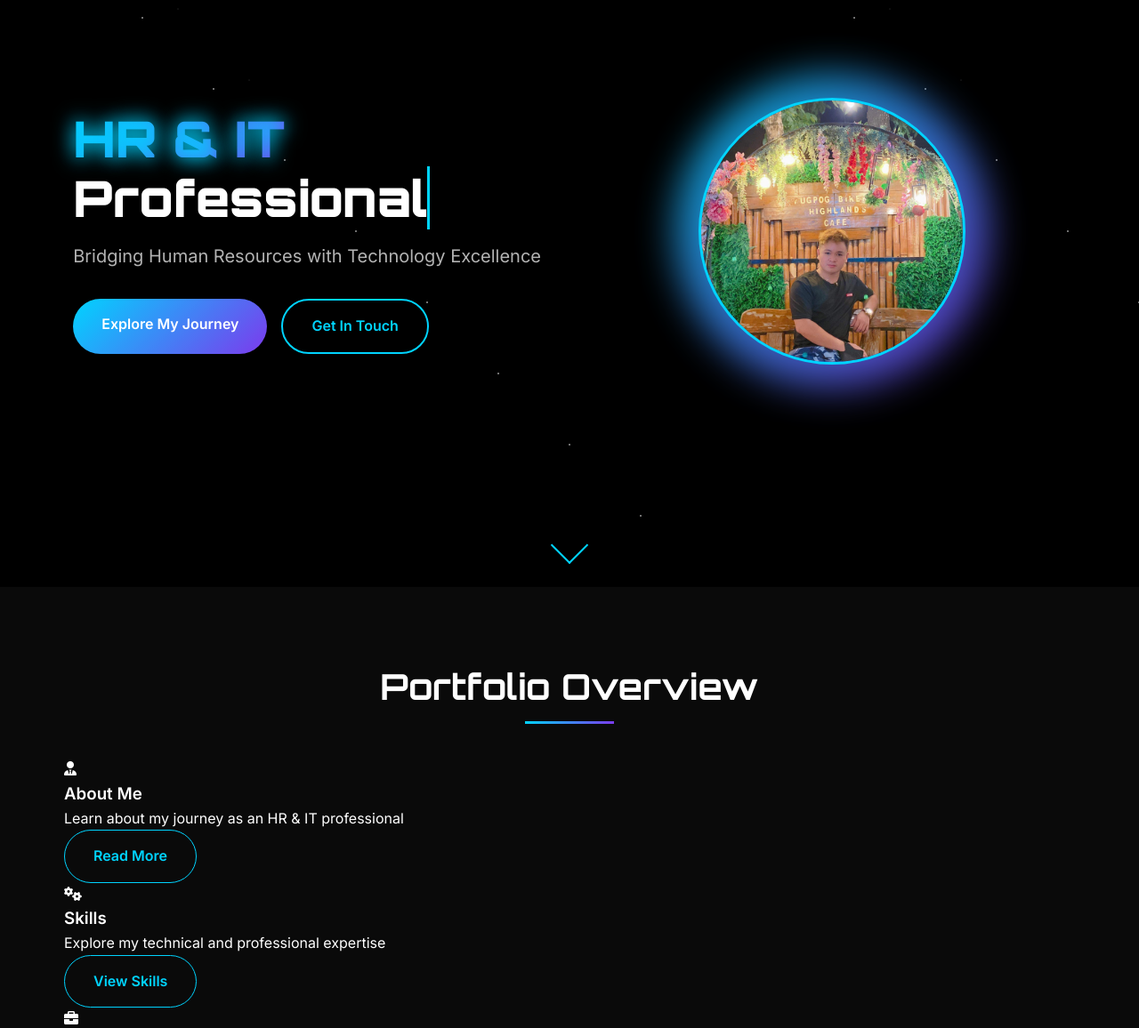
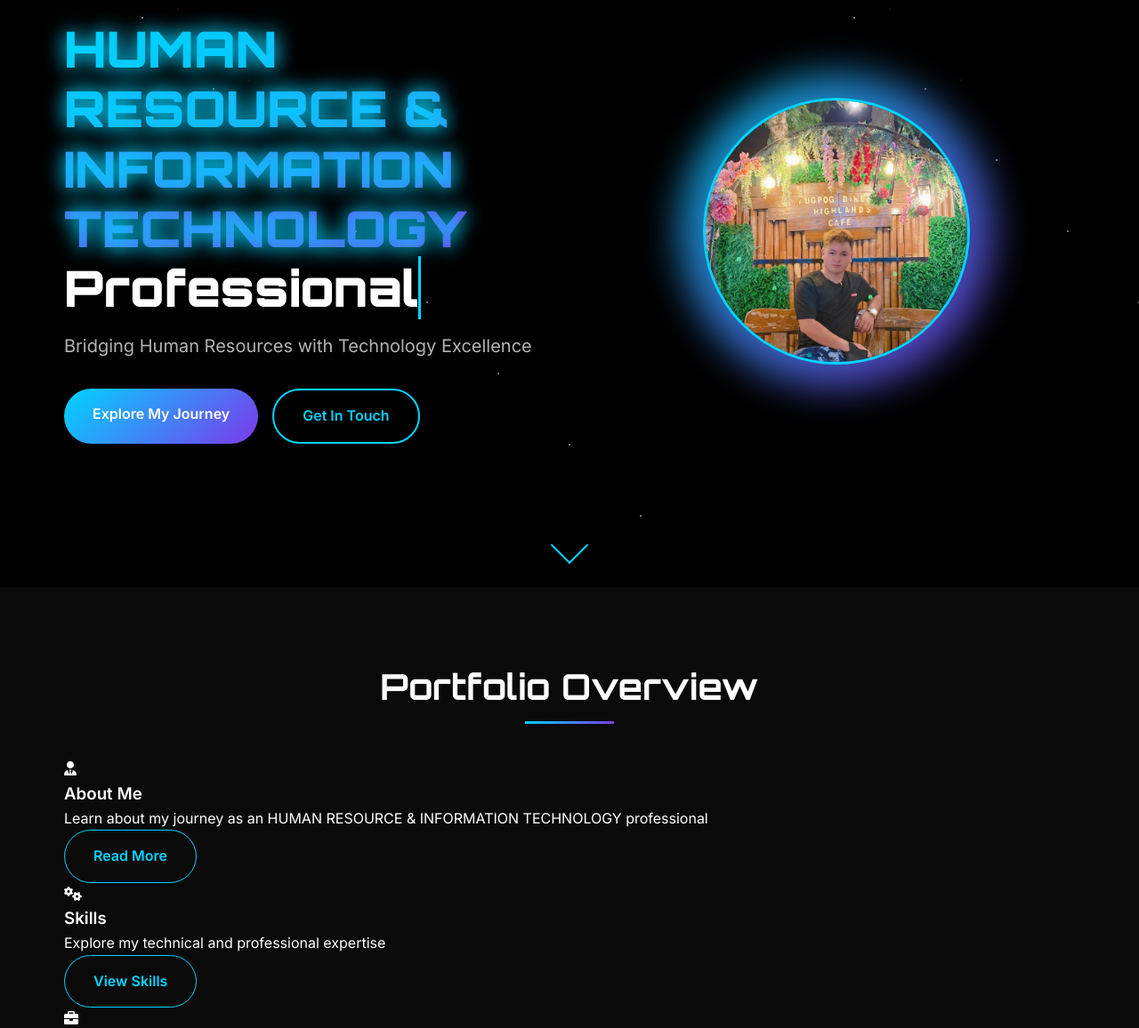
Before and after one commit to Yoon167/My-Porfolio-2, a plain HTML site: page index.html in a window 1280 px wide. Shown: the part 140-1296 px from the top of the page at 89% size. Drawn offline with Linux system fonts and the light colour scheme.

Commit message:
Update index.html

```diff
--- a/index.html
+++ b/index.html
@@ -3,7 +3,7 @@
 <head>
     <meta charset="UTF-8">
     <meta name="viewport" content="width=device-width, initial-scale=1.0">
-    <title>HR & IT Professional Portfolio - Home</title>
+    <title>HUMAN RESOURCES & INFORMATION TECHNOLOGY Professional Portfolio - Home</title>
     <link rel="stylesheet" href="styles.css">
     <link href="https://fonts.googleapis.com/css2?family=Orbitron:wght@400;700;900&family=Inter:wght@300;400;500;600&display=swap" rel="stylesheet">
     <link rel="stylesheet" href="https://cdnjs.cloudflare.com/ajax/libs/font-awesome/6.0.0/css/all.min.css">
@@ -39,7 +39,7 @@
         <div class="hero-content">
             <div class="hero-text">
                 <h1 class="hero-title">
-                    <span class="glow">HR & IT</span>
+                    <span class="glow">HUMAN RESOURCE & INFORMATION TECHNOLOGY</span>
                     <br>
                     <span class="typewriter">Professional</span>
                 </h1>
@@ -69,7 +69,7 @@
                 <div class="overview-card">
                     <i class="fas fa-user-tie"></i>
                     <h3>About Me</h3>
-                    <p>Learn about my journey as an HR & IT professional</p>
+                    <p>Learn about my journey as an HUMAN RESOURCE & INFORMATION TECHNOLOGY professional</p>
                     <a href="about.html" class="btn btn-outline">Read More</a>
                 </div>
 
```
